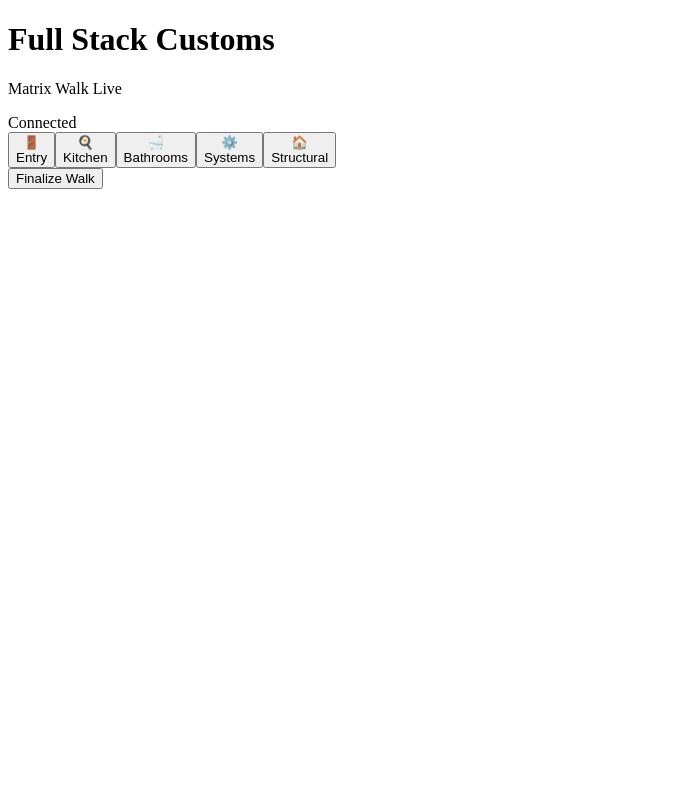
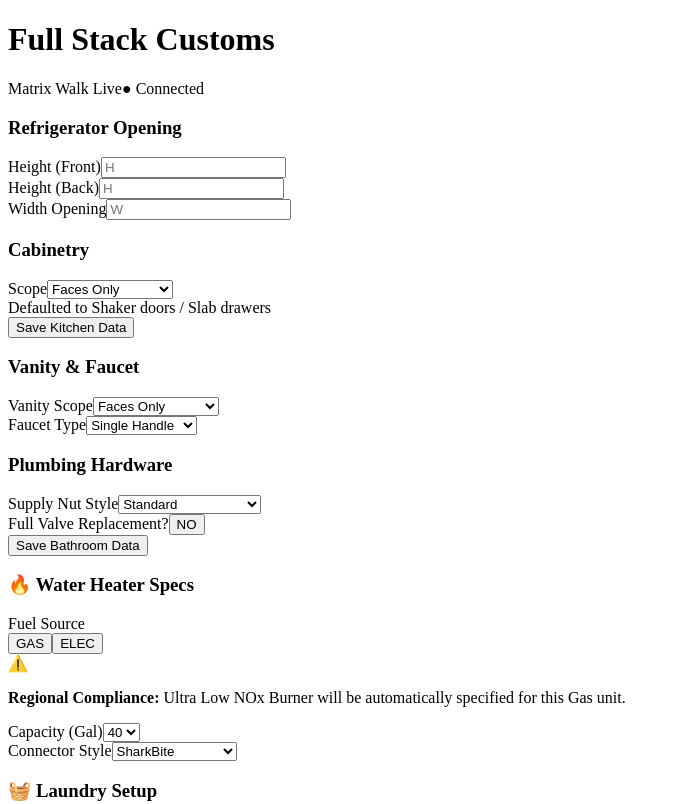
Before and after one commit to miklamx/matrix-walk-app, a React (Create React App) app in the folder frontend/: page / in a window 1280 px wide. Shown: the top 804 px of the page, without its empty margins (0-680 px from the left). Built offline with nearby package versions, Linux system fonts and the light colour scheme.

Commit message:
Update App.js

```diff
--- a/frontend/src/App.js
+++ b/frontend/src/App.js
@@ -4,123 +4,70 @@ import BathroomForm from './BathroomForm';
 import SystemsForm from './SystemsForm';
 import StructuralForm from './StructuralForm';
 
-const MatrixWalkUI = () => {
-  const [activeRoom, setActiveRoom] = useState('Overview');
-  const [isSaving, setIsSaving] = useState(false);
+function App() {
+  const [walkData, setWalkData] = useState([]);
+  const [status, setStatus] = useState('Connected');
 
-  // POINTING TO YOUR LIVE ENGINE
-  const API_BASE_URL = "https://matrix-walk-app.onrender.com";
+  const GOOGLE_SCRIPT_URL = 'https://script.google.com/macros/s/AKfycbxJRzqHbAOmX7FSt88NLqq0_np4T7Ux5MBg7hGzRPZwiPbZkHMbbm49nmcAR9evpguDrg/exec';
 
-  const handleSave = async (formData) => {
-    setIsSaving(true);
+  const handleSaveItem = async (type, details) => {
+    const newItem = {
+      location: details.location || type,
+      width: details.width || '0',
+      height: details.height || '0',
+      notes: details.notes || ''
+    };
+
     try {
-      // Logic: Sending data to the specific inspection record (defaulting to ID 1 for now)
-      const response = await fetch(`${API_BASE_URL}/inspections/1/room`, {
+      // Send directly to Google Sheets
+      await fetch(GOOGLE_SCRIPT_URL, {
         method: 'POST',
+        mode: 'no-cors',
         headers: {
           'Content-Type': 'application/json',
         },
-        body: JSON.stringify({
-          room_type: activeRoom,
-          data: formData
-        }),
+        body: JSON.stringify(newItem),
       });
 
-      if (response.ok) {
-        console.log(`Successfully saved ${activeRoom}`);
-        setActiveRoom('Overview');
-      } else {
-        alert("Server received the data but failed to save. Check database connection.");
-      }
+      setWalkData([...walkData, newItem]);
+      console.log("Data sent to Sheet!");
     } catch (error) {
-      console.error("Connection Error:", error);
-      alert("Cannot reach the backend. Ensure Render is 'Live'.");
-    } finally {
-      setIsSaving(false);
+      console.error("Error saving to Sheet:", error);
+      setStatus('Error Saving');
     }
   };
 
-  const rooms = [
-    { name: 'Entry', icon: '🚪' },
-    { name: 'Kitchen', icon: '🍳' },
-    { name: 'Bathrooms', icon: '🛁' },
-    { name: 'Systems', icon: '⚙️' },
-    { name: 'Structural', icon: '🏠' }
-  ];
-
   return (
-    <div className="min-h-screen bg-gray-950 text-white font-sans">
-      {/* Header */}
-      <header className="p-6 border-b border-gray-800 flex justify-between items-center bg-gray-900/50 backdrop-blur-md sticky top-0 z-50">
-        <div>
-          <h1 className="text-xl font-black tracking-tighter text-white uppercase italic">
-            Full Stack <span className="text-blue-500">Customs</span>
-          </h1>
-          <p className="text-[10px] text-gray-500 font-bold uppercase tracking-[0.2em]">Matrix Walk Live</p>
-        </div>
-        <div className="flex items-center gap-2 bg-gray-800 px-3 py-1.5 rounded-full border border-gray-700">
-          <span className={`w-2 h-2 rounded-full ${isSaving ? 'bg-yellow-500 animate-ping' : 'bg-green-500 animate-pulse'}`}></span>
-          <span className="text-gray-300 text-[10px] font-black uppercase tracking-widest">
-            {isSaving ? 'Saving...' : 'Connected'}
-          </span>
+    <div className="max-w-md mx-auto p-4 bg-gray-100 min-h-screen">
+      <header className="mb-6">
+        <h1 className="text-2xl font-bold text-blue-900">Full Stack Customs</h1>
+        <div className="flex justify-between items-center bg-white p-2 rounded shadow-sm">
+          <span className="font-semibold text-gray-700">Matrix Walk Live</span>
+          <span className="text-green-600 text-sm">● {status}</span>
         </div>
       </header>
 
-      {/* Main Container */}
-      <main className="p-4 max-w-md mx-auto mb-32">
-        {activeRoom === 'Overview' ? (
-          <div className="grid grid-cols-2 gap-4 mt-4">
-            {rooms.map((room) => (
-              <button
-                key={room.name}
-                onClick={() => setActiveRoom(room.name)}
-                className="bg-gray-900 aspect-square rounded-[2rem] border border-gray-800 active:scale-90 transition-all duration-200 text-center shadow-2xl flex flex-col items-center justify-center group hover:border-blue-500"
-              >
-                <div className="text-5xl mb-4 group-hover:scale-110 transition-transform">{room.icon}</div>
-                <div className="font-black text-gray-400 uppercase text-[10px] tracking-widest">{room.name}</div>
-              </button>
+      <div className="space-y-6">
+        <KitchenForm onSave={(data) => handleSaveItem('Kitchen', data)} />
+        <BathroomForm onSave={(data) => handleSaveItem('Bathroom', data)} />
+        <SystemsForm onSave={(data) => handleSaveItem('Systems', data)} />
+        <StructuralForm onSave={(data) => handleSaveItem('Structural', data)} />
+      </div>
+
+      <div className="mt-8 p-4 bg-white rounded shadow-md">
+        <h2 className="font-bold mb-2">Current Walk List</h2>
+        {walkData.length === 0 ? <p className="text-gray-500 italic">No items recorded yet.</p> : (
+          <ul className="divide-y">
+            {walkData.map((item, index) => (
+              <li key={index} className="py-2 text-sm">
+                <strong>{item.location}:</strong> {item.width} × {item.height}
+              </li>
             ))}
-          </div>
-        ) : (
-          <div className="animate-in fade-in slide-in-from-bottom-8 duration-500">
-            <button
-              onClick={() => setActiveRoom('Overview')}
-              className="text-blue-500 mb-8 flex items-center gap-2 font-black text-xs uppercase tracking-widest"
-            >
-              <span className="text-lg">←</span> Back to Menu
-            </button>
-
-            <div className="mb-10">
-              <h2 className="text-5xl font-black text-white tracking-tighter">{activeRoom}</h2>
-              <div className="h-1.5 w-12 bg-blue-600 mt-2 rounded-full"></div>
-            </div>
-
-            {activeRoom === 'Kitchen' && <KitchenForm onSave={handleSave} />}
-            {activeRoom === 'Bathrooms' && <BathroomForm onSave={handleSave} />}
-            {activeRoom === 'Systems' && <SystemsForm onSave={handleSave} />}
-            {activeRoom === 'Structural' && <StructuralForm onSave={handleSave} />}
-          </div>
+          </ul>
         )}
-      </main>
-
-      {/* Footer */}
-      <footer className="fixed bottom-0 left-0 right-0 p-6 bg-gradient-to-t from-gray-950 via-gray-950 to-transparent pt-20">
-        <div className="max-w-md mx-auto">
-          <button
-            className="w-full bg-blue-600 py-6 rounded-3xl font-black text-sm uppercase tracking-[0.3em] shadow-2xl active:scale-95 transition-transform"
-            onClick={async () => {
-                const res = await fetch(`${API_BASE_URL}/inspections/1/finalize`);
-                const summary = await res.json();
-                console.log("FINAL SUMMARY:", summary);
-                alert("Matrix Walk Finalized. Summary generated in logs.");
-            }}
-          >
-            Finalize Walk
-          </button>
-        </div>
-      </footer>
+      </div>
     </div>
   );
-};
+}
 
-export default MatrixWalkUI;
+export default App;
```
